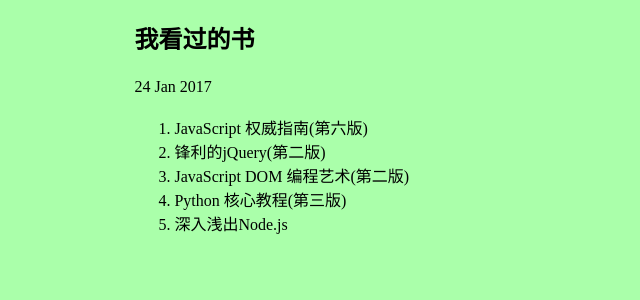
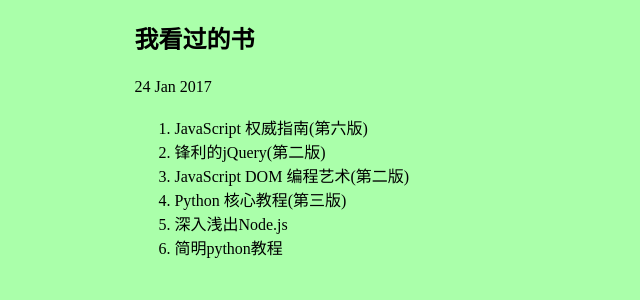
Before and after one commit to ftconan/pinmingkenan.github.io, a Jekyll site: the page built from _posts/2017-01-24-我看过的书.html, in a window 1280 px wide. Shown: the top 300 px of the page, without its empty margins (0-640 px from the left). Built offline with Jekyll 4.4.1, drawn with Linux system fonts in a browser that asks for light colours.

Commit message:
添加简明python教程

```diff
--- a/_posts/2017-01-24-我看过的书.html
+++ b/_posts/2017-01-24-我看过的书.html
@@ -13,6 +13,7 @@ title: 我看过的书
 			<li>JavaScript DOM 编程艺术(第二版)</li>
 			<li>Python 核心教程(第三版)</li>
 			<li>深入浅出Node.js</li>
+			<li>简明python教程</li>
 		</ol>
 	</p>
 </article>
```
